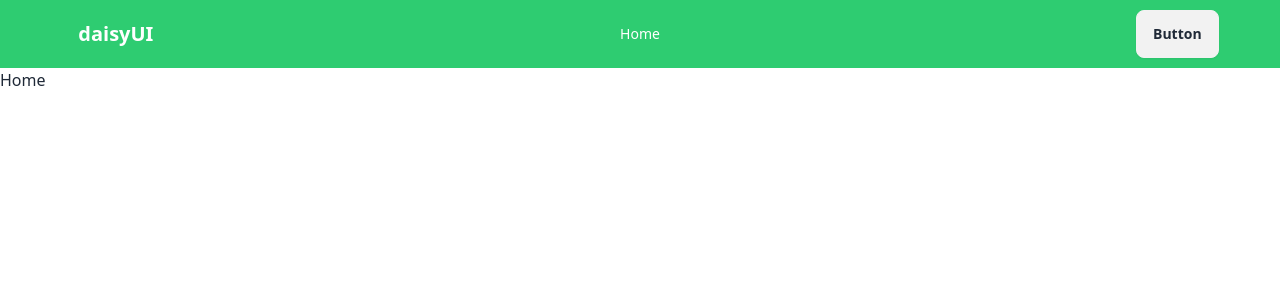
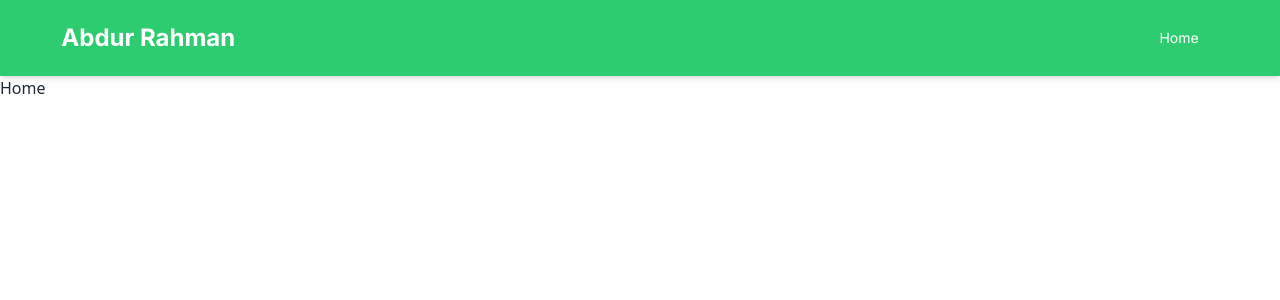
Before and after one commit to abdurrahmansoftlinkbd/portfolio, a React (Vite) app: page / in a window 1280 px wide. Shown: the top 300 px of the page. Built offline with nearby package versions, Linux system fonts and the light colour scheme.

Commit message:
added logo in navbar

```diff
--- a/src/components/Navbar.jsx
+++ b/src/components/Navbar.jsx
@@ -1,3 +1,5 @@
+import { Link } from "react-router-dom";
+
 const Navbar = () => {
   const links = (
     <>
@@ -34,13 +36,12 @@ const Navbar = () => {
             {links}
           </ul>
         </div>
-        <a className="btn btn-ghost text-xl">daisyUI</a>
+        <Link to="/" className="text-2xl font-bold">
+          Abdur Rahman
+        </Link>
       </div>
-      <div className="navbar-center hidden lg:flex">
+      <div className="navbar-end hidden lg:flex">
         <ul className="menu menu-horizontal px-1">{links}</ul>
-      </div>
-      <div className="navbar-end">
-        <a className="btn">Button</a>
       </div>
     </div>
   );
--- a/src/layouts/MainLayout.jsx
+++ b/src/layouts/MainLayout.jsx
@@ -4,7 +4,7 @@ import Navbar from "../components/Navbar";
 const MainLayout = () => {
   return (
     <>
-      <nav className="bg-default text-white">
+      <nav className="bg-default text-white font-inter shadow-md sticky top-0 z-50 py-1">
         <Navbar></Navbar>
       </nav>
       <main>
```
